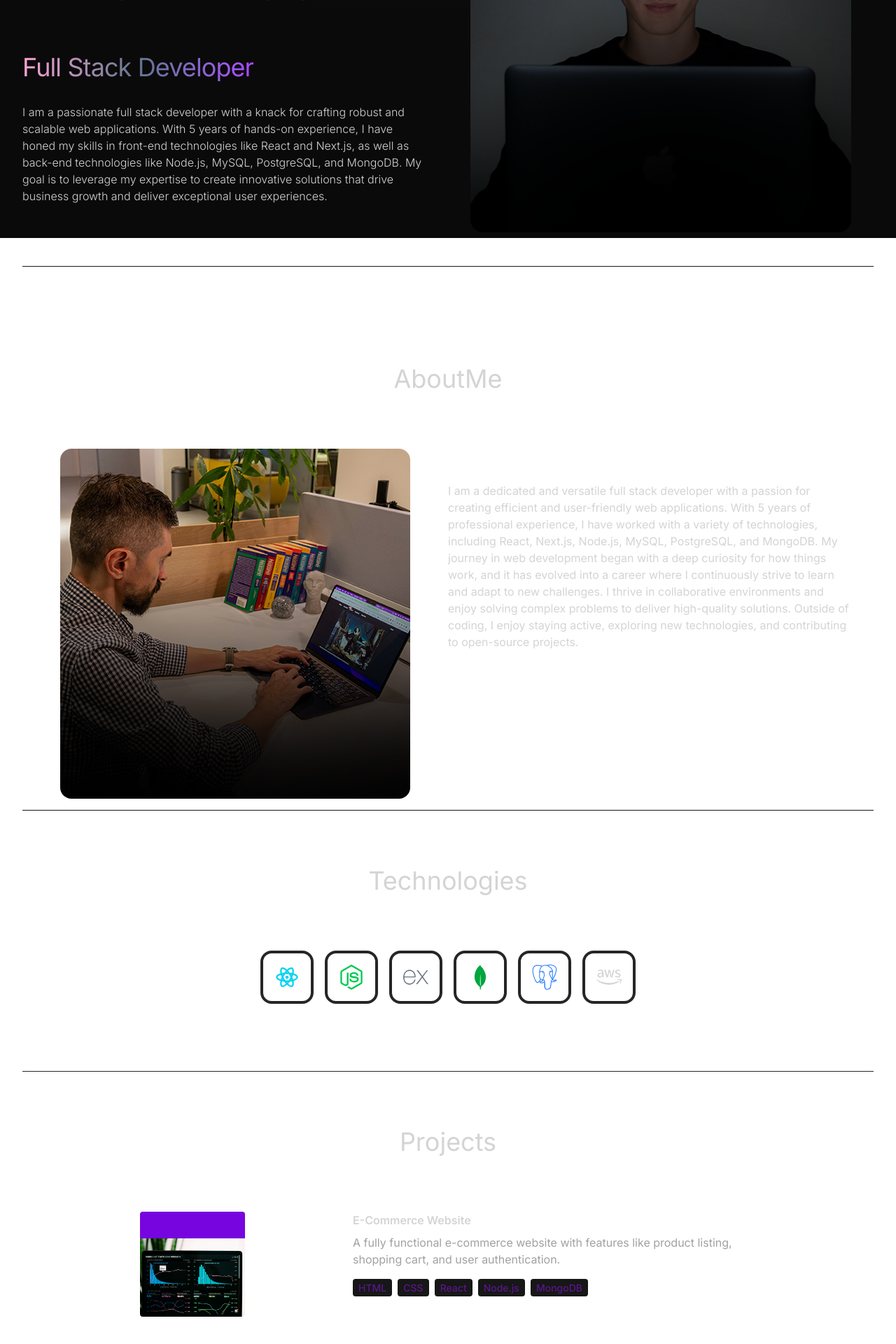
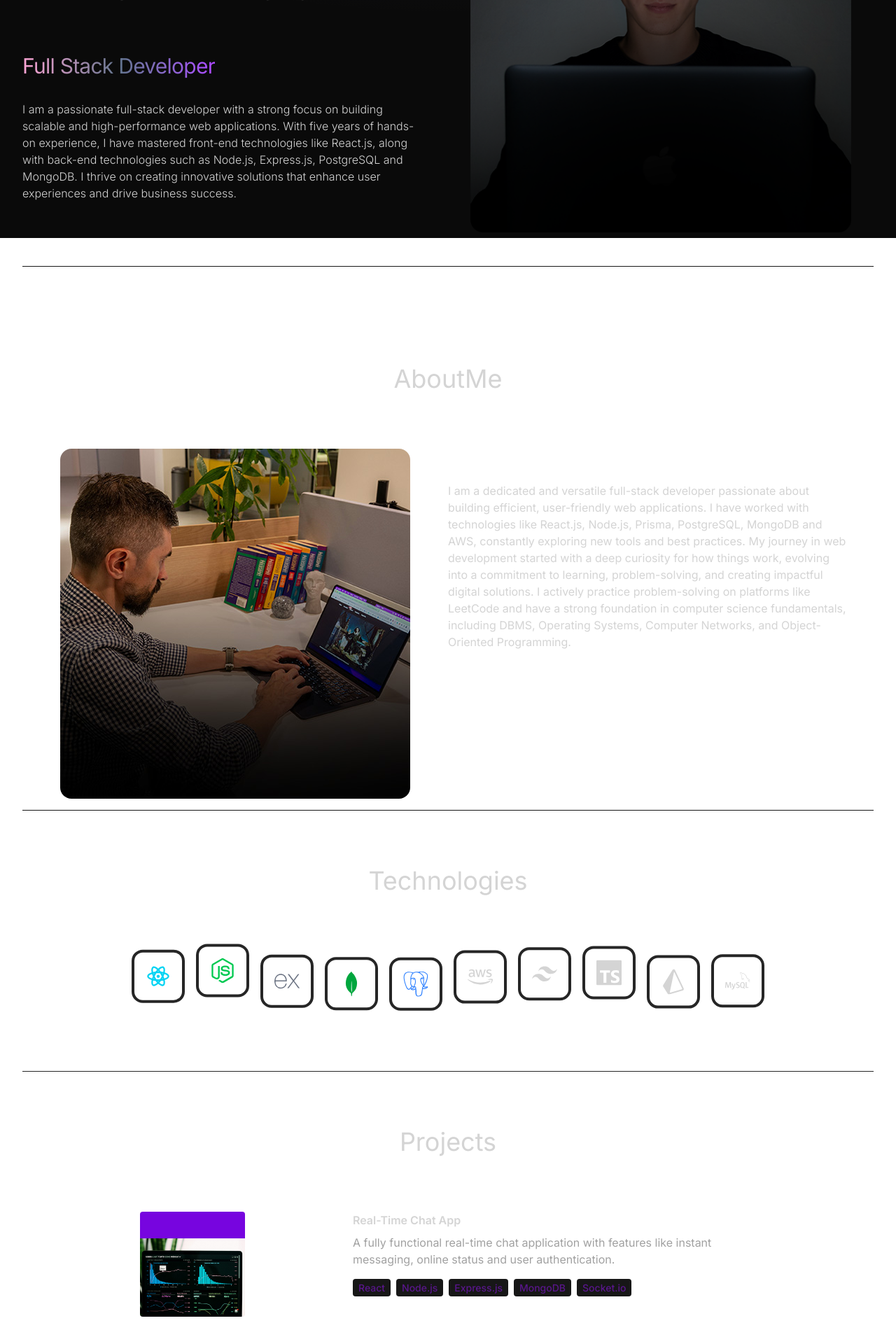
Before and after one commit to ManiChaturvedi/react-portfolio, a React (Vite) app: page / in a window 1280 px wide. Shown: the part 460-2380 px from the top of the page at 70% size. Built offline with nearby package versions, Linux system fonts and the light colour scheme.

Commit message:
motion added

```diff
--- a/src/App.jsx
+++ b/src/App.jsx
@@ -4,6 +4,7 @@ import Hero from './components/Hero'
 import About from './components/About'
 import Technology from './components/Technology'
 import Projects from './components/Projects'
+import Contact from './components/Contact'
 
 const App = () => {
   return (
@@ -18,6 +19,7 @@ const App = () => {
       <About/>
       <Technology/>
       <Projects/>
+      <Contact/>
       </div>
 
     </div>
--- a/src/components/About.jsx
+++ b/src/components/About.jsx
@@ -1,6 +1,7 @@
 import React from 'react'
 import aboutImg from "../assets/about.jpg"
 import {ABOUT_TEXT} from "../constants"
+import { motion } from 'framer-motion'
 
 const About = () => {
   return (
@@ -9,16 +10,24 @@ const About = () => {
             <span className='text-neutal-500'>Me</span>
         </h1>
         <div className='flex flex-wrap'>
-            <div className='w-full lg:w-1/2'>
+            <motion.div
+            whileInView={{opacity:1 ,x:0}}
+            initial={{opacity:0,x:-100}}
+            transition={{duration:0.5}}
+            className='w-full lg:w-1/2'>
                 <div className='flex items-center justify-center'>
                     <img className="rounded-2xl"src={aboutImg} alt="about"></img>
                 </div>
-            </div>
-            <div className='w-full lg:w-1/2'>
+            </motion.div>
+            <motion.div
+            whileInView={{opacity:1 ,x:0}}
+            initial={{opacity:0,x:100}}
+            transition={{duration:0.5}}
+            className='w-full lg:w-1/2'>
                 <div className='flex justify-center lg:justify-start'>
                     <p className='my-6 max-w-xl py-6'>{ABOUT_TEXT}</p>
                 </div>
-            </div>
+            </motion.div>
         </div>
     </div>
   )
--- a/src/components/Hero.jsx
+++ b/src/components/Hero.jsx
@@ -1,24 +1,54 @@
 import React from 'react'
 import {HERO_CONTENT} from"../constants"
 import profilePic from "../assets/KevinRushProfile.png"
+import { motion } from 'framer-motion'
+
+const container=(delay)=>({
+  hidden:{x:-100,opacity:0},
+  visible:{
+    x:0,
+    opacity:1,
+    transition:{
+      delay:delay,
+      duration:0.5
+    }
+  }
+})
 
 const Hero = () => {
   return <div className='border-b border-neutral-900 pb-4 lg:mb-35'>
     <div className='flex flex-wrap'>
         <div className='w-full lg:w-1/2'>
             <div className='flex flex-col items-center lg:items-start'>
-                <h1 className='pb-16 text-5xl font-thin tracking-tight lg:mt-16 lg:text-8xl'>
+                <motion.h2
+                variants={container(0)}
+                initial='hidden'
+                animate='visible'
+                className='pb-16 text-3xl font-thin tracking-tight lg:mt-16 lg:text-8xl'>
                     Mani Chaturvedi
-                </h1>
-                <span className='bg-gradient-to-r from-pink-300 via-slate-500 to-purple-500 bg-clip-text text-4xl tracking-tight text-transparent'>
+                </motion.h2>
+                <motion.span
+                variants={container(0.5)}
+                initial='hidden'
+                animate='visible'
+                className='bg-gradient-to-r from-pink-300 via-slate-500 to-purple-500 bg-clip-text text-3xl tracking-tight text-transparent'>
                     Full Stack Developer
-                </span>
-                <p className='my-2 max-w-xl py-6 font-light tracking-tigher'>{HERO_CONTENT}</p>
+                </motion.span>
+                <motion.p
+                variants={container(1)}
+                initial='hidden'
+                animate='visible'
+                className='my-2 max-w-xl py-6 font-light tracking-tigher'>{HERO_CONTENT}
+                </motion.p>
             </div>
         </div>
         <div className='w-full lg:w-1/2 lg:p-8'>
             <div className='flex justify-center'>
-                <img src={profilePic} alt='Kevin Rush'/>
+                <motion.img
+                initial={{x:100,opacity:0}}
+                animate={{x:0,opacity:1}}
+                transition={{delay:1.2,duration:1}}
+                src={profilePic} alt='Kevin Rush'/>
             </div>
         </div>
     </div>
--- a/src/components/Projects.jsx
+++ b/src/components/Projects.jsx
@@ -1,21 +1,34 @@
 import { PROJECTS } from "../constants"
+import {motion} from 'framer-motion'
 
 const Projects = () => {
 return (
     <div className="border-b border-neutral-900 pb-4">
-        <h2 className="my-20 text-center text-4xl">Projects</h2>
+        <motion.h2
+        whileInView={{opacity:1,y:0}}
+        initial={{opacity:0,y:-100}}
+        transition={{duration:0.5}}
+         className="my-20 text-center text-4xl">Projects</motion.h2>
         <div>{PROJECTS.map((project, index) => (
             <div key={index} className="mb-8 flex flex-wrap lg:justify-center">
-                <div className="w-full lg:w-1/4">
+                <motion.div
+                whileInView={{opacity:1,x:0}}
+                initial={{opacity:0,x:-100}}
+                transition={{duration:1}}
+                className="w-full lg:w-1/4">
                     <img src={project.image} width={150} height={150} alt={project.title} className="mb-6 rounded" />
-                </div>
-                <div className="w-full max-w-xl lg:w-3/4">
+                </motion.div>
+                <motion.div
+                whileInView={{opacity:1,x:0}}
+                initial={{opacity:0,x:100}}
+                transition={{duration:1}}
+                 className="w-full max-w-xl lg:w-3/4">
                     <h6 className="mb-2 font-semibold">{project.title}</h6>
                     <p className="mb-4 text-neutral-400">{project.description}</p>
                     {project.technologies.map((tech, techIndex) => (
                         <span className="mr-2 rounded bg-neutral-900 px-2 py-1 text-sm font-medium text-purple-900"key={techIndex}>{tech}</span>
                     ))}
-                </div>
+                </motion.div>
             </div>
         ))}</div>
     </div>
--- a/src/components/Technology.jsx
+++ b/src/components/Technology.jsx
@@ -1,31 +1,105 @@
-import { RiReactjsLine } from "react-icons/ri";  // React.js
-import { FaNodeJs ,FaAws} from "react-icons/fa";       // Node.js (FontAwesome)
-import { SiExpress, SiMongodb, SiPostgresql } from "react-icons/si"; // Simple Icons
+import { RiReactjsLine } from "react-icons/ri";
+import { FaNodeJs, FaAws } from "react-icons/fa";
+import { SiTailwindcss, SiTypescript, SiPrisma, SiMysql, SiExpress, SiMongodb, SiPostgresql } from "react-icons/si";
+import { motion } from 'framer-motion'
+
+const iconvariants = (duration) => ({
+  initial: { y: -10 },
+  animate: {
+    y: [-10, 10],
+    transition: {
+      duration: duration,
+      ease: "linear",
+      repeat: Infinity,
+      repeatType: "reverse"
+    }
+  }
+})
 
 const Technology = () => {
   return (
     <div className="border-b border-neutral-800 pb-24">
-      <h2 className="my-20 text-center text-4xl">Technologies</h2>
-      <div className="flex flex-wrap items-center justify-center gap-4">
-        <div className="rounded-2xl border-4 border-neutral-800 p-4">
+      <motion.h2
+        whileInView={{ opacity: 1, y: 0 }}
+        initial={{ opacity: 0, y: -100 }}
+        transition={{ duration: 1.5 }}
+        className="my-20 text-center text-4xl">Technologies</motion.h2>
+      <motion.div
+        whileInView={{ opacity: 1, x: 0 }}
+        initial={{ opacity: 0, x: -100 }}
+        transition={{ duration: 1.5 }}
+        className="flex flex-wrap items-center justify-center gap-4">
+        <motion.div
+          variants={iconvariants(2.5)}
+          initial='initial'
+          animate='animate'
+          className="rounded-2xl border-4 border-neutral-800 p-4">
           <RiReactjsLine className="text-4xl text-cyan-400" />
-        </div>
-        <div className="rounded-2xl border-4 border-neutral-800 p-4">
+        </motion.div>
+        <motion.div
+          variants={iconvariants(3)}
+          initial='initial'
+          animate='animate'
+          className="rounded-2xl border-4 border-neutral-800 p-4">
           <FaNodeJs className="text-4xl text-green-500" />
-        </div>
-        <div className="rounded-2xl border-4 border-neutral-800 p-4">
+        </motion.div>
+        <motion.div
+          variants={iconvariants(5)}
+          initial='initial'
+          animate='animate'
+          className="rounded-2xl border-4 border-neutral-800 p-4">
           <SiExpress className="text-4xl text-gray-500" />
-        </div>
-        <div className="rounded-2xl border-4 border-neutral-800 p-4">
+        </motion.div>
+        <motion.div
+          variants={iconvariants(2)}
+          initial='initial'
+          animate='animate'
+          className="rounded-2xl border-4 border-neutral-800 p-4">
           <SiMongodb className="text-4xl text-green-600" />
-        </div>
-        <div className="rounded-2xl border-4 border-neutral-800 p-4">
+        </motion.div>
+        <motion.div
+          variants={iconvariants(6)}
+          initial='initial'
+          animate='animate'
+          className="rounded-2xl border-4 border-neutral-800 p-4">
           <SiPostgresql className="text-4xl text-blue-500" />
-        </div>
-        <div className="rounded-2xl border-4 border-neutral-800 p-4">
+        </motion.div>
+        <motion.div
+          variants={iconvariants(4)}
+          initial='initial'
+          animate='animate'
+          className="rounded-2xl border-4 border-neutral-800 p-4">
           <FaAws className="text-4xl text-black-500" />
-        </div>
-      </div>
+        </motion.div>
+        <motion.div
+          variants={iconvariants(3.5)}
+          initial='initial'
+          animate='animate'
+          className="rounded-2xl border-4 border-neutral-800 p-4">
+          <SiTailwindcss className="text-4xl text-black-500" />
+        </motion.div>
+        <motion.div
+          variants={iconvariants(2.8)}
+          initial='initial'
+          animate='animate'
+          className="rounded-2xl border-4 border-neutral-800 p-4">
+          <SiTypescript className="text-4xl text-black-500" />
+        </motion.div>
+        <motion.div
+          variants={iconvariants(5.2)}
+          initial='initial'
+          animate='animate'
+          className="rounded-2xl border-4 border-neutral-800 p-4">
+          <SiPrisma className="text-4xl text-black-500" />
+        </motion.div>
+        <motion.div
+          variants={iconvariants(2.2)}
+          initial='initial'
+          animate='animate'
+          className="rounded-2xl border-4 border-neutral-800 p-4">
+          <SiMysql className="text-4xl text-black-500" />
+        </motion.div>
+      </motion.div>
     </div>
   );
 };
--- a/src/constants/index.js
+++ b/src/constants/index.js
@@ -3,9 +3,9 @@ import project2 from "../assets/projects/project-2.jpg";
 import project3 from "../assets/projects/project-3.jpg";
 import project4 from "../assets/projects/project-4.jpg";
 
-export const HERO_CONTENT = `I am a passionate full stack developer with a knack for crafting robust and scalable web applications. With 5 years of hands-on experience, I have honed my skills in front-end technologies like React and Next.js, as well as back-end technologies like Node.js, MySQL, PostgreSQL, and MongoDB. My goal is to leverage my expertise to create innovative solutions that drive business growth and deliver exceptional user experiences.`;
+export const HERO_CONTENT = `I am a passionate full-stack developer with a strong focus on building scalable and high-performance web applications. With five years of hands-on experience, I have mastered front-end technologies like React.js, along with back-end technologies such as Node.js, Express.js, PostgreSQL and MongoDB. I thrive on creating innovative solutions that enhance user experiences and drive business success.`;
 
-export const ABOUT_TEXT = `I am a dedicated and versatile full stack developer with a passion for creating efficient and user-friendly web applications. With 5 years of professional experience, I have worked with a variety of technologies, including React, Next.js, Node.js, MySQL, PostgreSQL, and MongoDB. My journey in web development began with a deep curiosity for how things work, and it has evolved into a career where I continuously strive to learn and adapt to new challenges. I thrive in collaborative environments and enjoy solving complex problems to deliver high-quality solutions. Outside of coding, I enjoy staying active, exploring new technologies, and contributing to open-source projects.`;
+export const ABOUT_TEXT = `I am a dedicated and versatile full-stack developer passionate about building efficient, user-friendly web applications. I have worked with technologies like React.js, Node.js, Prisma, PostgreSQL, MongoDB and AWS, constantly exploring new tools and best practices. My journey in web development started with a deep curiosity for how things work, evolving into a commitment to learning, problem-solving, and creating impactful digital solutions. I actively practice problem-solving on platforms like LeetCode and have a strong foundation in computer science fundamentals, including DBMS, Operating Systems, Computer Networks, and Object-Oriented Programming.`;
 
 export const EXPERIENCES = [
   {
@@ -40,18 +40,18 @@ export const EXPERIENCES = [
 
 export const PROJECTS = [
   {
-    title: "E-Commerce Website",
+    title: "Real-Time Chat App",
     image: project1,
     description:
-      "A fully functional e-commerce website with features like product listing, shopping cart, and user authentication.",
-    technologies: ["HTML", "CSS", "React", "Node.js", "MongoDB"],
+      "A fully functional real-time chat application with features like instant messaging, online status and user authentication.",
+    technologies: ["React", "Node.js","Express.js", "MongoDB","Socket.io"],
   },
   {
-    title: "Task Management App",
+    title: "Transact Ease",
     image: project2,
     description:
-      "An application for managing tasks and projects, with features such as task creation, assignment, and progress tracking.",
-    technologies: ["HTML", "CSS", "Angular", "Firebase"],
+      "An application for money transfer with features like secure user authentication, seamless peer-to-peer transactions. It includes MongoDB transactions for ensuring data consistency.",
+    technologies: ["React", "Node.js","Express.js", "MongoDB"],
   },
   {
     title: "Portfolio Website",
@@ -61,16 +61,16 @@ export const PROJECTS = [
     technologies: ["HTML", "CSS", "React", "Bootstrap"],
   },
   {
-    title: "Blogging Platform",
+    title: "Loan Status Prediction System",
     image: project4,
     description:
-      "A platform for creating and publishing blog posts, with features like rich text editing, commenting, and user profiles.",
-    technologies: ["HTML", "CSS", "Vue.js", "Express", "mySQL"],
+      "A loan status prediction system using SVM (Support Vector Machine) to analyze financial data and predict loan approval chances with high accuracy.",
+    technologies: ["Python", "Pandas", "Numpy", "Streamlit", "Scikit-learn", "Google Colab"],
   },
 ];
 
 export const CONTACT = {
-  address: "767 Fifth Avenue, New York, NY 10153 ",
-  phoneNo: "+12 4555 666 00 ",
-  email: "me@example.com",
+  address: "Hostel 10A Manit Campus Bhopal",
+  phoneNo: "+91 9653084514 ",
+  email: "manichaturvedi17@gmail.com",
 };
```
Also changed, not shown: src/components/Contact.jsx (added, +30 -0 lines), src/components/Navbar.jsx (+19 -5 lines).
